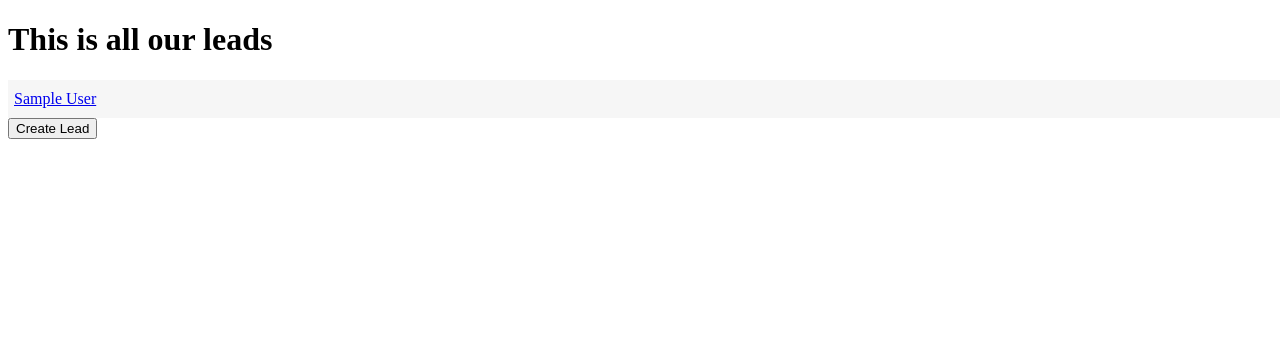
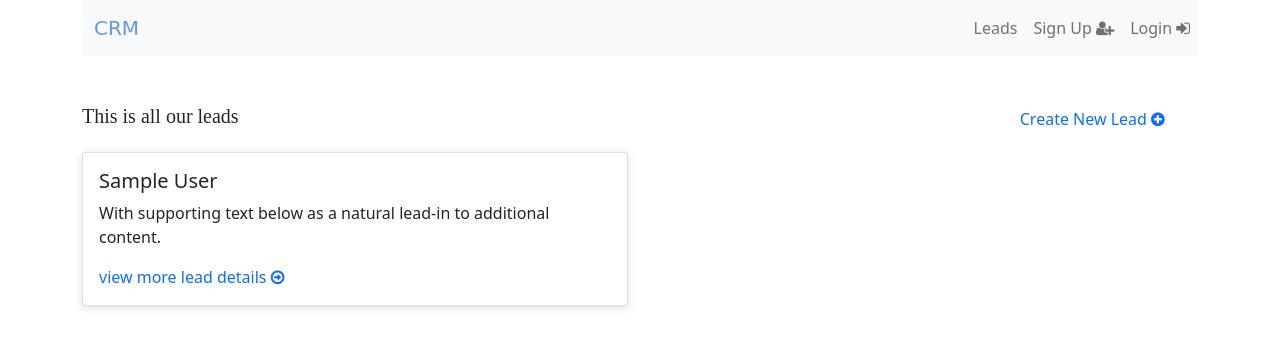
Before and after one commit to Abir835/CRM, a Django app: template templates/leads/lead_list.html in a window 1280 px wide. Shown: the top 348 px of the page. Run offline with Django 3.2, Linux system fonts and the light colour scheme; the template is opened without the code that fills it: most values are stand-ins (such as "Sample title", 1, 10 or a date in 2020).

Commit message:
<beautification> all pages beautify

```diff
--- a/CRM/urls.py
+++ b/CRM/urls.py
@@ -16,7 +16,9 @@ Including another URLconf
 from django.contrib import admin
 from django.urls import path
 from django.urls import include
+from leads.views import lead_home
 urlpatterns = [
     path('admin/', admin.site.urls),
+    path('', lead_home),
     path('leads/', include('leads.urls')),
 ]
--- /dev/null
+++ b/templates/JS/index.js
@@ -0,0 +1 @@
+console.log("Hello")
--- /dev/null
+++ b/templates/base.html
@@ -0,0 +1,61 @@
+<!DOCTYPE html>
+<html lang="en">
+<head>
+    <meta charset="UTF-8">
+    <!-- CSS only -->
+    <link href="https://cdn.jsdelivr.net/npm/bootstrap@5.1.3/dist/css/bootstrap.min.css" rel="stylesheet"
+          integrity="sha384-1BmE4kWBq78iYhFldvKuhfTAU6auU8tT94WrHftjDbrCEXSU1oBoqyl2QvZ6jIW3" crossorigin="anonymous">
+    <link rel="stylesheet" href="https://cdnjs.cloudflare.com/ajax/libs/font-awesome/4.7.0/css/font-awesome.min.css">
+    <title>CRM</title>
+    <link rel="stylesheet" href="css/index.css">
+    <style>
+        .lead {
+            padding: 10px 6px;
+            margin-top: 10px;
+            background-color: #f6f6f6;
+            width: 100%;
+        }
+
+        .nav-top-bar {
+            position: absolute;
+            right: 0;
+        }
+    </style>
+</head>
+<body>
+<div class="container">
+    <nav class="navbar navbar-expand-lg navbar-light bg-light">
+        <div class="container-fluid">
+
+            <a class="navbar-brand " href="/"
+               style="color: cornflowerblue; font-family: Apple Chancery, cursive">CRM</a>
+            <button class="navbar-toggler" type="button" data-bs-toggle="collapse"
+                    data-bs-target="#navbarSupportedContent"
+                    aria-controls="navbarSupportedContent" aria-expanded="false" aria-label="Toggle navigation">
+                <span class="navbar-toggler-icon"></span>
+            </button>
+            <div class="collapse navbar-collapse nav-top-bar" id="navbarSupportedContent ">
+                <ul class="navbar-nav me-auto mb-2 mb-lg-0">
+                    <li class="nav-item">
+                        <a class="nav-link" aria-current="page" href="{% url 'lead_list' %}">Leads</a>
+                    </li>
+                    <li class="nav-item">
+                        <a class="nav-link" href="#">Sign Up <i class="fa fa-user-plus" aria-hidden="true"></i>
+                        </a>
+                    </li>
+                    <li class="nav-item">
+                        <a class="nav-link" href="#">Login <i class="fa fa-sign-in" aria-hidden="true"></i>
+                        </a>
+                    </li>
+
+                </ul>
+            </div>
+        </div>
+    </nav>
+</div>
+{% block content %}
+
+{% endblock content %}
+{#{% include 'JS/index.js' %}#}
+</body>
+</html>
--- /dev/null
+++ b/templates/css/index.css
@@ -0,0 +1,11 @@
+.nav-top-bar{
+    position: absolute;
+    right: 0;
+}
+
+.lead {
+    padding: 10px 6px;
+    margin-top: 10px;
+    background-color: #f6f6f6;
+    width: 100%;
+}
--- a/templates/leads/lead_list.html
+++ b/templates/leads/lead_list.html
@@ -1,24 +1,46 @@
-<!DOCTYPE html>
-<html lang="en">
-<head>
-    <meta charset="UTF-8">
-    <title>Index</title>
-    <style>
-        .lead{
-            padding: 10px 6px;
-            margin-top: 10px;
-            background-color: #f6f6f6;
-            width: 100%;
-        }
-    </style>
-</head>
-<body>
-<h1>This is all our leads</h1>
-{% for lead in leads %}
-<div class="lead">
-    <a href="lead_details/{{ lead.id }}">{{ lead.first_name }} {{ lead.last_name }}</a>
-</div>
-{% endfor %}
-<a class="lead_create" href="{% url 'lead_create' %}"><button>Create Lead</button></a>
-</body>
-</html>
+{% extends 'base.html' %}
+{% block content %}
+    <div class="container">
+        <div class="cl-md-12" style="display: flex">
+            <div>
+                <h5 class="pt-5" style="font-family: 'Bitstream Charter'">This is all our leads</h5>
+            </div>
+            <div style="position: absolute; right: 9%; padding-top: 4%">
+                <a class="lead_create" href="{% url 'lead_create' %}" style="text-decoration: none">Create New Lead <i class="fa fa-plus-circle" aria-hidden="true"></i></a>
+            </div>
+        </div>
+        <div class="row">
+            {% for lead in leads %}
+            <div class="col-sm-6 pt-3" >
+                <div class="card" style="box-shadow: rgba(99, 99, 99, 0.2) 0px 2px 8px 0px;">
+                    <div class="card-body">
+                        <h5 class="card-title">{{ lead.first_name }} {{ lead.last_name }}</h5>
+                        <p class="card-text">With supporting text below as a natural lead-in to additional content.</p>
+                        <a href="{% url 'lead_details' lead.id %}" class="" style="text-decoration: none">view more lead details <i class="fa fa-arrow-circle-o-right" aria-hidden="true"></i>
+</a>
+                    </div>
+                </div>
+            </div>
+            {% endfor %}
+{#            <div class="col-sm-6">#}
+{#                <div class="card">#}
+{#                    <div class="card-body">#}
+{#                        <h5 class="card-title">Special title treatment</h5>#}
+{#                        <p class="card-text">With supporting text below as a natural lead-in to additional content.</p>#}
+{#                        <a href="#" class="btn btn-primary">Go somewhere</a>#}
+{#                    </div>#}
+{#                </div>#}
+{#            </div>#}
+        </div>
+        {#        <h1>This is all our leads</h1>#}
+        {#        {% for lead in leads %}#}
+        {#            <div class="lead">#}
+        {#                <a href="{% url 'lead_details' lead.id %}">{{ lead.first_name }} {{ lead.last_name }}</a>#}
+        {#            </div>#}
+        {#        {% endfor %}#}
+        {#        <a class="lead_create" href="{% url 'lead_create' %}">#}
+        {#            <button>Create Lead</button>#}
+        {#        </a>#}
+
+    </div>
+{% endblock content %}
```
Also changed, not shown: leads/views.py (+5 -2 lines), templates/leads/lead_create.html (+9 -12 lines), templates/leads/lead_details.html (+60 -18 lines), templates/leads/lead_home.html (added, +18 -0 lines), templates/leads/lead_update.html (+16 -16 lines).
